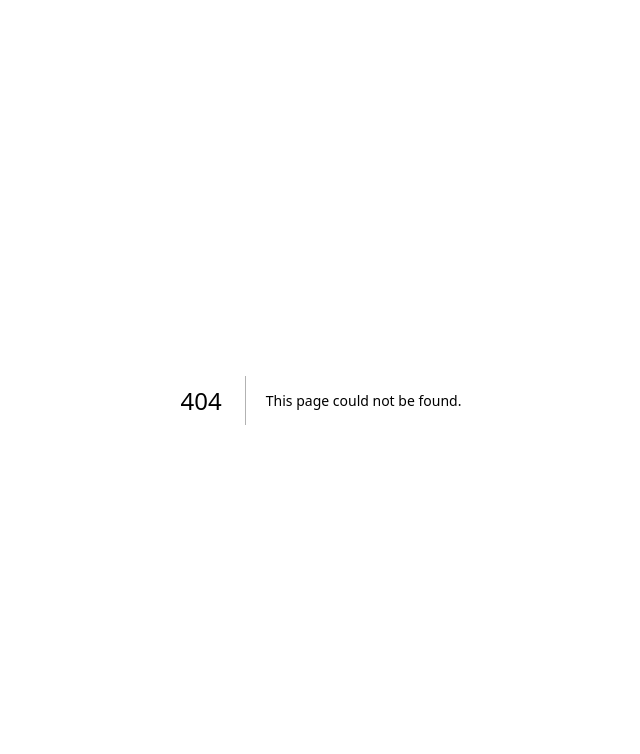
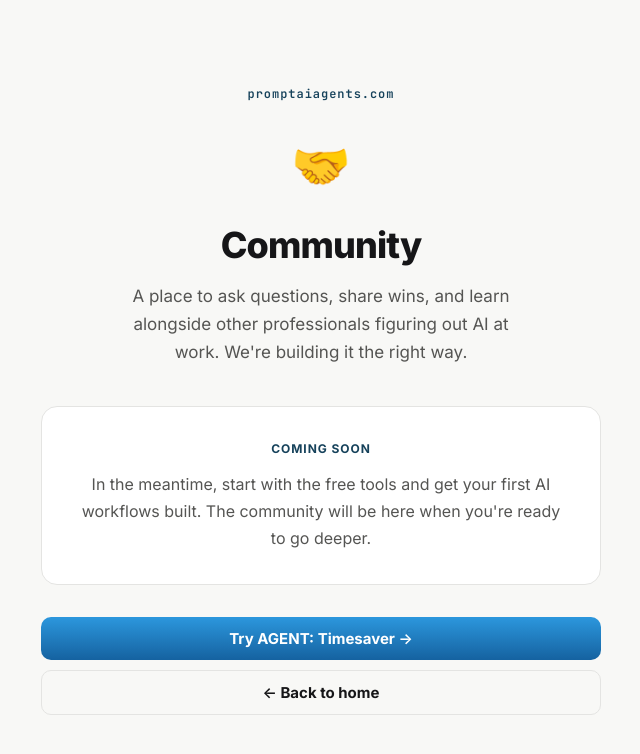
Before and after one commit to coolcalvin457-tech/agent-timesaver-nextjs, a Next.js app: page /community in a window 1280 px wide. Before the commit this address had no page. Shown: the top 754 px of the page, without its empty margins (319-959 px from the left). Built offline with nearby package versions, Linux system fonts and the light colour scheme.

Commit message:
Add /community coming soon page

```diff
--- /dev/null
+++ b/app/community/page.tsx
@@ -0,0 +1,94 @@
+import type { Metadata } from "next";
+
+export const metadata: Metadata = {
+  title: "Community | promptaiagents.com",
+  description:
+    "A place to learn alongside other non-technical professionals who are figuring out AI at work. Coming soon.",
+};
+
+export default function CommunityPage() {
+  return (
+    <main
+      style={{
+        minHeight: "100vh",
+        display: "flex",
+        alignItems: "center",
+        justifyContent: "center",
+        padding: "40px 24px",
+        background: "var(--bg)",
+      }}
+    >
+      <div style={{ maxWidth: "560px", width: "100%", textAlign: "center" }}>
+        {/* Tool tag */}
+        <div className="tool-tag" style={{ textAlign: "center", marginBottom: "24px" }}>
+          promptaiagents.com
+        </div>
+
+        {/* Icon */}
+        <div style={{ fontSize: "3rem", marginBottom: "20px" }}>🤝</div>
+
+        <h1 className="heading-1" style={{ marginBottom: "16px" }}>
+          Community
+        </h1>
+
+        <p
+          className="body-lg"
+          style={{
+            color: "var(--text-secondary)",
+            maxWidth: "420px",
+            margin: "0 auto 40px",
+          }}
+        >
+          A place to ask questions, share wins, and learn alongside other
+          professionals figuring out AI at work. We&apos;re building it the
+          right way.
+        </p>
+
+        {/* Coming soon card */}
+        <div
+          style={{
+            background: "var(--surface)",
+            border: "1px solid var(--border)",
+            borderRadius: "var(--radius-card)",
+            padding: "32px",
+            marginBottom: "32px",
+          }}
+        >
+          <div
+            style={{
+              fontSize: "0.75rem",
+              fontWeight: 700,
+              letterSpacing: "0.08em",
+              textTransform: "uppercase",
+              color: "var(--brand)",
+              marginBottom: "12px",
+            }}
+          >
+            Coming soon
+          </div>
+          <div
+            style={{
+              fontSize: "1rem",
+              color: "var(--text-secondary)",
+              lineHeight: 1.7,
+            }}
+          >
+            In the meantime, start with the free tools and get your first
+            AI workflows built. The community will be here when you&apos;re
+            ready to go deeper.
+          </div>
+        </div>
+
+        {/* CTA */}
+        <div style={{ display: "flex", flexDirection: "column", gap: "10px" }}>
+          <a href="/#timesaver" className="btn btn-primary btn-full">
+            Try AGENT: Timesaver →
+          </a>
+          <a href="/" className="btn btn-outline btn-full">
+            ← Back to home
+          </a>
+        </div>
+      </div>
+    </main>
+  );
+}
--- a/components/NavClient.tsx
+++ b/components/NavClient.tsx
@@ -22,7 +22,7 @@ export default function NavClient() {
             <li><a href="/#timesaver">AGENT: Timesaver</a></li>
             <li><a href="/blog">Blog</a></li>
             <li><a href="/guides">Guides</a></li>
-            <li><a href="/#content">Community</a></li>
+            <li><a href="/community">Community</a></li>
             <li>
               <a href="/#timesaver" className="nav-cta">
                 Get Free Workflows
```
